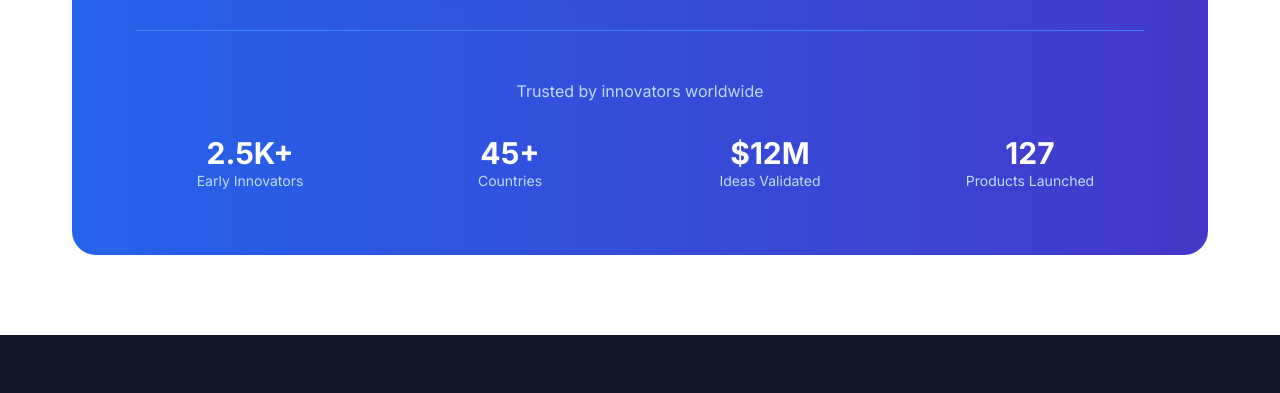
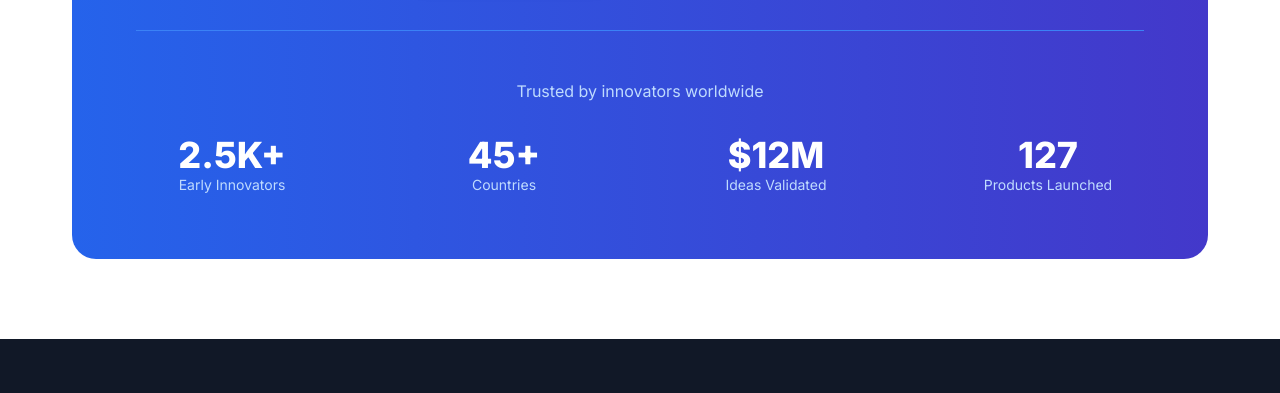
Before and after one commit to DonnaOftadeh/Nextify-Dashboard, a plain HTML site: page index.html in a window 1280 px wide. Shown: the part 6780-7173 px from the top of the page. Drawn offline with nearby package versions, Linux system fonts and the light colour scheme.

Commit message:
Update index.html

```diff
--- a/index.html
+++ b/index.html
@@ -847,30 +847,34 @@
 
         <!-- Trust Indicators -->
         <div class="mt-16 pt-12 border-t border-blue-500">
-          <p class="text-blue-200 mb-8">Trusted by innovators worldwide</p>
+          <p class="text-blue-200 mb-8 text-center">Trusted by innovators worldwide</p>
 
-          <div class="flex flex-wrap justify-between items-center text-center gap-8">
-            <div class="flex-1">
-              <div class="text-3xl font-bold text-white">2.5K+</div>
+          <!-- Wide row with big spacing; stays one line on md+ -->
+          <div class="w-full overflow-x-auto">
+            <div class="min-w-max md:min-w-0 flex flex-wrap md:flex-nowrap justify-between md:justify-between lg:justify-evenly items-start text-center gap-10 lg:gap-24 px-2">
+              <div class="md:basis-1/4">
+                <div class="text-3xl md:text-4xl font-extrabold text-white">2.5K+</div>
                 <div class="text-sm text-blue-200">Early Innovators</div>
               </div>
-            <div class="flex-1">
-              <div class="text-3xl font-bold text-white">45+</div>
+              <div class="md:basis-1/4">
+                <div class="text-3xl md:text-4xl font-extrabold text-white">45+</div>
                 <div class="text-sm text-blue-200">Countries</div>
               </div>
-            <div class="flex-1">
-              <div class="text-3xl font-bold text-white">$12M</div>
+              <div class="md:basis-1/4">
+                <div class="text-3xl md:text-4xl font-extrabold text-white">$12M</div>
                 <div class="text-sm text-blue-200">Ideas Validated</div>
               </div>
-            <div class="flex-1">
-              <div class="text-3xl font-bold text-white">127</div>
+              <div class="md:basis-1/4">
+                <div class="text-3xl md:text-4xl font-extrabold text-white">127</div>
                 <div class="text-sm text-blue-200">Products Launched</div>
               </div>
             </div>
           </div>
         </div>
       </div>
+    </div>
   </section>
+
 
   <!-- Footer -->
   <footer class="bg-gray-900 text-white section-padding">
```
Lines whose indentation alone changed are shown as unchanged.
